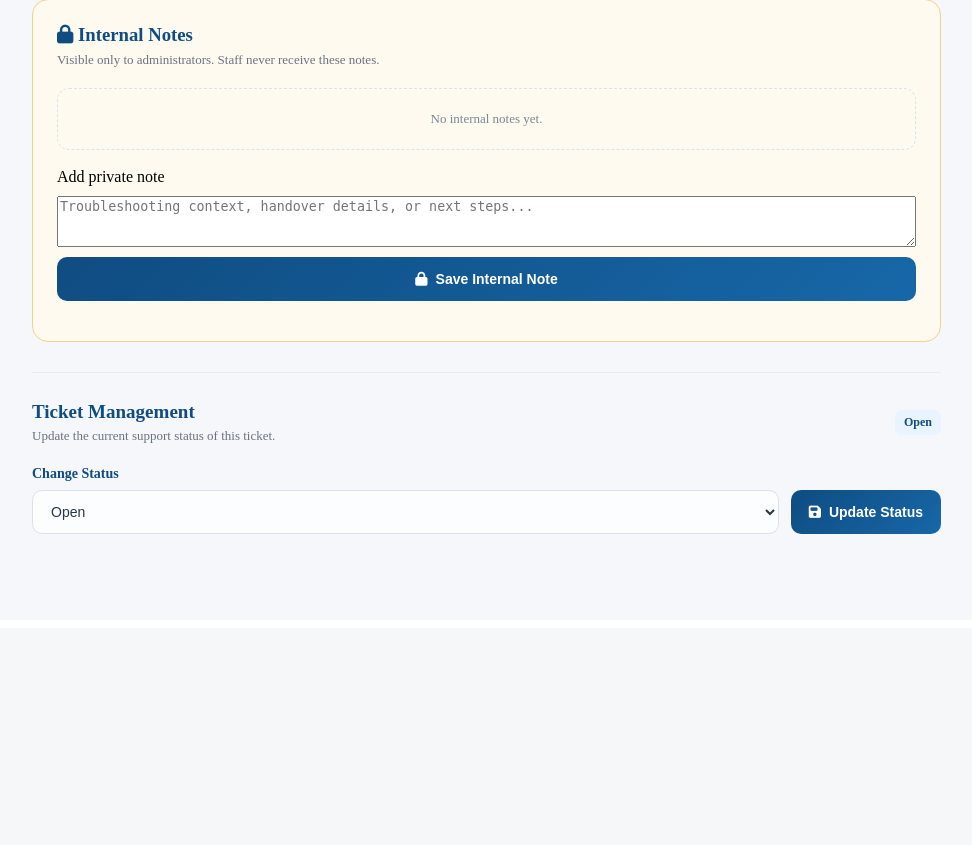
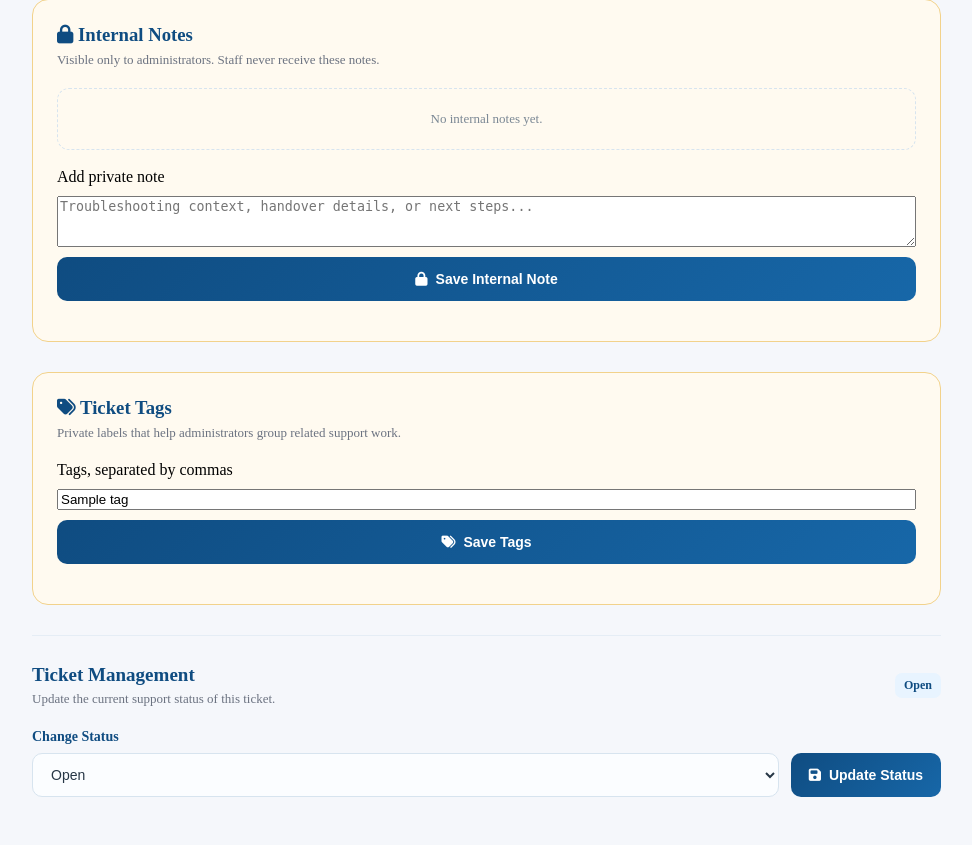
Before and after one commit to DRNWAMBZ/HelpDeskPro, a Flask app: page /admin/ticket/1 in a window 1280 px wide. Shown: the part 1144-1989 px from the top of the page, without its empty margins (261-1233 px from the left). Before the commit the page ends 1678 px from the top, so only its background shows below. Run offline with Flask 3, Linux system fonts and the light colour scheme; a user stored in the database is signed in; tables that the repository leaves empty hold one stand-in row (values such as "Sample post"); some libraries are stand-ins or nearby versions.

Commit message:
Add private ticket tags

```diff
--- a/app.py
+++ b/app.py
@@ -423,6 +423,15 @@ class TicketInternalNote(db.Model):
     author = db.relationship("User")
 
 
+class TicketTag(db.Model):
+    id = db.Column(db.Integer, primary_key=True)
+    name = db.Column(db.String(40), nullable=False)
+    ticket_id = db.Column(db.Integer, db.ForeignKey("ticket.id"), nullable=False, index=True)
+    ticket = db.relationship("Ticket", backref=db.backref("tags", lazy=True, cascade="all, delete-orphan"))
+
+    __table_args__ = (db.UniqueConstraint("ticket_id", "name", name="uq_ticket_tag_name"),)
+
+
 # -------------------------
 # LIVE CHAT MODELS
 # -------------------------
@@ -3205,6 +3214,27 @@ def add_ticket_internal_note(ticket_id):
     return redirect(url_for("admin_ticket_details", ticket_id=ticket.id))
 
 
+@app.route("/admin/ticket/<int:ticket_id>/tags", methods=["POST"])
+@admin_required
+def update_ticket_tags(ticket_id):
+    ticket = Ticket.query.get_or_404(ticket_id)
+    requested_tags = {
+        tag.strip().lower()
+        for tag in request.form.get("tags", "").split(",")
+        if tag.strip()
+    }
+
+    if any(len(tag) > 40 for tag in requested_tags):
+        flash("Each tag must be 40 characters or fewer.", "danger")
+        return redirect(url_for("admin_ticket_details", ticket_id=ticket.id))
+
+    TicketTag.query.filter_by(ticket_id=ticket.id).delete()
+    db.session.add_all([TicketTag(ticket_id=ticket.id, name=tag) for tag in requested_tags])
+    db.session.commit()
+    flash("Ticket tags updated.", "success")
+    return redirect(url_for("admin_ticket_details", ticket_id=ticket.id))
+
+
 # =========================================================
 # ADMIN USER MANAGEMENT
 # =========================================================
--- a/templates/admin/ticket_details.html
+++ b/templates/admin/ticket_details.html
@@ -287,6 +287,19 @@ Ticket HDP-{{ "%04d"|format(ticket.id) }}
         <button type="submit" class="admin-status-btn"><i class="fa-solid fa-lock" aria-hidden="true"></i> Save Internal Note</button>
     </form>
 </section>
+
+<section class="internal-notes" aria-labelledby="ticket-tags-heading">
+    <div class="conversation-header">
+        <h3 id="ticket-tags-heading"><i class="fa-solid fa-tags" aria-hidden="true"></i> Ticket Tags</h3>
+        <p>Private labels that help administrators group related support work.</p>
+    </div>
+    <form method="POST" action="{{ url_for('update_ticket_tags', ticket_id=ticket.id) }}" class="internal-note-form">
+        <input type="hidden" name="csrf_token" value="{{ csrf_token }}">
+        <label for="ticket-tags">Tags, separated by commas</label>
+        <input id="ticket-tags" name="tags" maxlength="500" value="{{ ticket.tags|map(attribute='name')|sort|join(', ') }}" placeholder="wifi, router, needs follow-up">
+        <button type="submit" class="admin-status-btn"><i class="fa-solid fa-tags" aria-hidden="true"></i> Save Tags</button>
+    </form>
+</section>
         <!-- =====================================================
      ADMIN TICKET MANAGEMENT
      ===================================================== -->
```
Also changed, not shown: migrations/versions/20260901_04_add_ticket_tags.py (added, +29 -0 lines).
